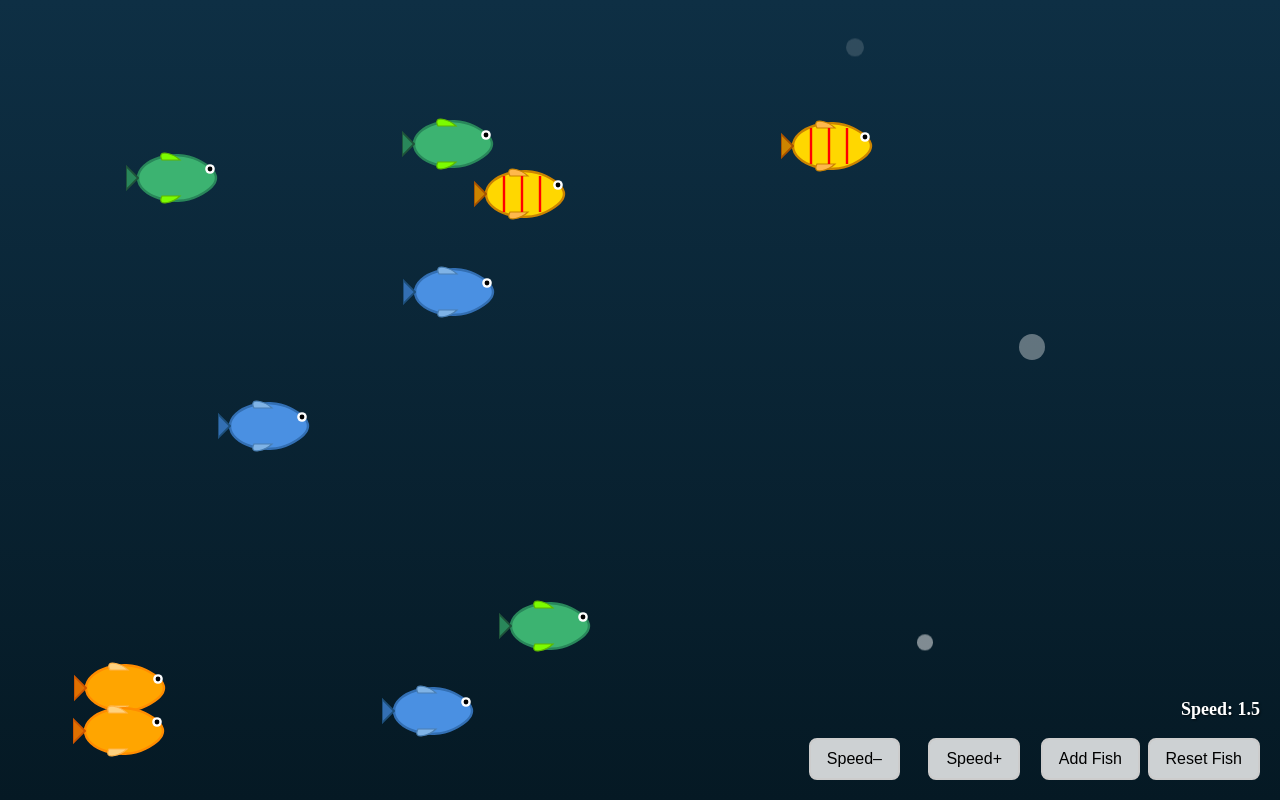
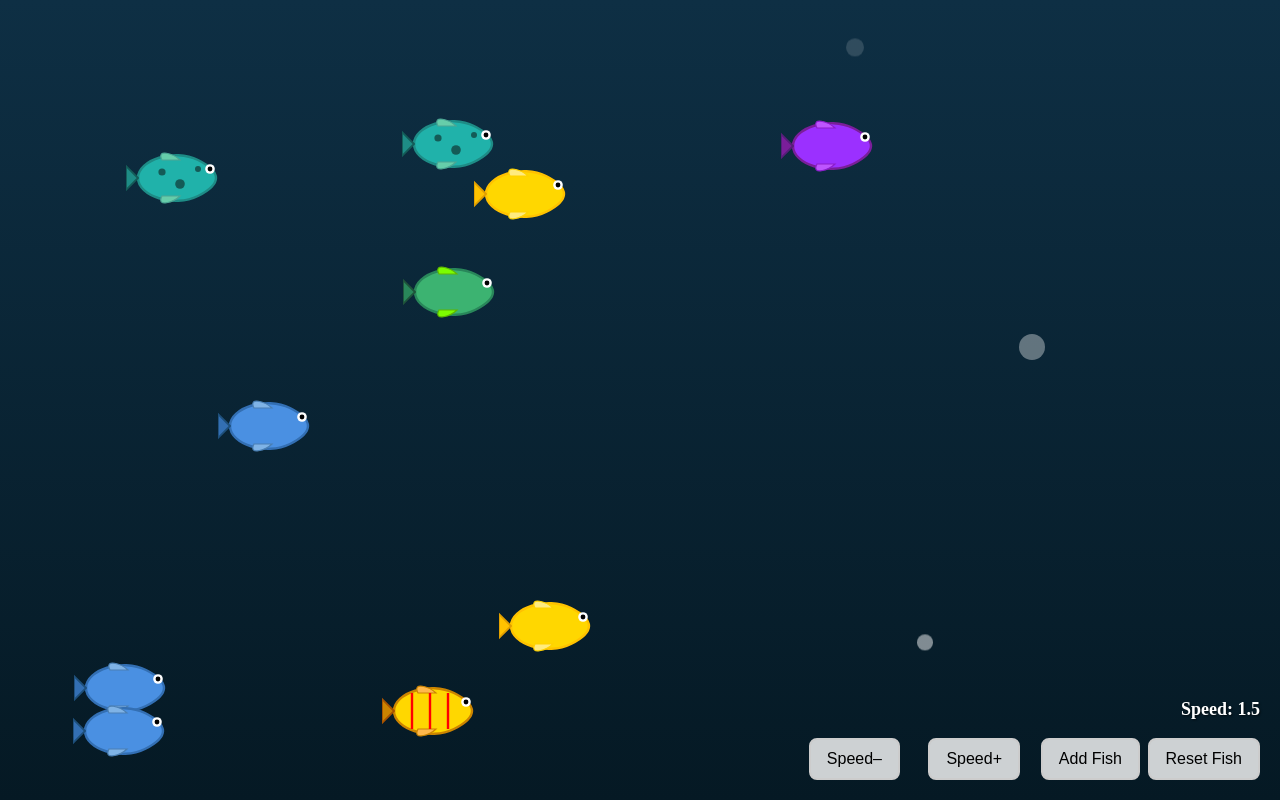
Before and after one commit to BenChalke/chalke-fishing, a React (Create React App) app: page / in a window 1280 px wide. Built offline with nearby package versions, Linux system fonts and the light colour scheme; the HTML template or start-up script is replaced by a standard one.

Commit message:
Added more variants of fish

```diff
--- a/src/App.js
+++ b/src/App.js
@@ -1,3 +1,4 @@
+// src/App.js
 import React, { useState, useEffect, useRef } from 'react';
 import './App.css';
 import Fish from './components/Fish';
@@ -13,9 +14,17 @@ const REPULSE_DISTANCE = 100;
 const MIN_SPEED = 0.5;
 const MAX_SPEED = 20.0;
 
-const FISH_TYPES = ['orange', 'blue', 'striped', 'green'];
+// Now we have 7 types
+const FISH_TYPES = [
+  'orange',
+  'blue',
+  'striped',
+  'green',
+  'purple',
+  'yellow',
+  'spotted',
+];
 
-/** Generates an initial array of fish (id, x, y, angle, type) */
 function createInitialFish() {
   const width = window.innerWidth;
   const height = window.innerHeight;
@@ -31,27 +40,19 @@ function createInitialFish() {
 }
 
 function App() {
-  // 1) State for all fish
   const [fishArray, setFishArray] = useState([]);
-  // 2) Shared speed for every fish
   const [speed, setSpeed] = useState(1.5);
-  // 3) Cursor position & hook‐jerk
   const [cursorPos, setCursorPos] = useState({ x: -1000, y: -1000 });
   const [isJerking, setIsJerking] = useState(false);
-  // 4) Ongoing catch animations
   const [catchAnimations, setCatchAnimations] = useState([]);
 
-  // Ref to keep latest cursor position inside the movement loop
   const cursorRef = useRef({ x: -1000, y: -1000 });
-  // Ref to generate unique IDs for newly added fish
   const nextId = useRef(FISH_COUNT);
 
-  // Populate fish once on mount
   useEffect(() => {
     setFishArray(createInitialFish());
   }, []);
 
-  // Movement loop: recalculates positions whenever speed changes
   useEffect(() => {
     const interval = setInterval(() => {
       setFishArray((prevFish) => {
@@ -60,12 +61,10 @@ function App() {
 
         return prevFish.map((fish) => {
           let { id, x, y, angle, type } = fish;
-
-          // Compute dx, dy from angle & current speed
           let dx = Math.cos(angle) * speed;
           let dy = Math.sin(angle) * speed;
 
-          // Repulsion if cursor is close
+          // Repulsion
           const centerX = x + FISH_SIZE / 2;
           const centerY = y + FISH_SIZE / 4;
           const diffX = centerX - cursorRef.current.x;
@@ -82,14 +81,14 @@ function App() {
           let newY = y + dy;
           let newAngle = angle;
 
-          // Horizontal bounce: reflect angle
+          // Horizontal bounce
           if (newX <= 0 || newX + FISH_SIZE >= w) {
             newAngle = Math.PI - angle;
             dx = Math.cos(newAngle) * speed;
             newX = x + dx;
           }
 
-          // Vertical bounce: reflect angle
+          // Vertical bounce
           if (newY <= 0 || newY + FISH_SIZE / 2 >= h) {
             newAngle = -angle;
             dy = Math.sin(newAngle) * speed;
@@ -104,7 +103,6 @@ function App() {
     return () => clearInterval(interval);
   }, [speed]);
 
-  // Track global mouse movement (for repulsion & hook)
   useEffect(() => {
     const handleGlobalMouseMove = (e) => {
       const pos = { x: e.clientX, y: e.clientY };
@@ -115,7 +113,6 @@ function App() {
     return () => window.removeEventListener('mousemove', handleGlobalMouseMove);
   }, []);
 
-  // Hook “jerk” feedback on mousedown
   const handleMouseDown = (e) => {
     const pos = { x: e.clientX, y: e.clientY };
     cursorRef.current = pos;
@@ -124,7 +121,6 @@ function App() {
     setTimeout(() => setIsJerking(false), 300);
   };
 
-  // When a fish is clicked: remove it + start its catch animation
   const handleFishClick = (fishId, e) => {
     e.stopPropagation();
     const { x: curX, y: curY } = cursorPos;
@@ -135,22 +131,19 @@ function App() {
     ]);
   };
 
-  // Remove a catch animation when it finishes
   const handleCatchAnimationEnd = (animId) => {
     setCatchAnimations((prev) => prev.filter((a) => a.id !== animId));
   };
 
   const isCatching = catchAnimations.length > 0;
 
-  // Reset: clear catches, repopulate fish, and reset speed to 1.5
   const handleReset = () => {
     setCatchAnimations([]);
     setFishArray(createInitialFish());
     nextId.current = FISH_COUNT;
-    setSpeed(1.5); // ← also reset speed here
+    setSpeed(1.5);
   };
 
-  // Add one new fish at random pos/angle/type
   const handleAddFish = () => {
     const width = window.innerWidth;
     const height = window.innerHeight;
@@ -163,22 +156,20 @@ function App() {
     setFishArray((prev) => [...prev, newFish]);
   };
 
-  // Decrease speed by 0.5, down to MIN_SPEED
   const handleSpeedDown = () => {
     setSpeed((s) => Math.max(MIN_SPEED, parseFloat((s - 0.5).toFixed(2))));
   };
 
-  // Increase speed by 0.5, up to MAX_SPEED (20.0)
   const handleSpeedUp = () => {
     setSpeed((s) => Math.min(MAX_SPEED, parseFloat((s + 0.5).toFixed(2))));
   };
 
   return (
     <div className="container" onMouseDown={handleMouseDown}>
-      {/* 1) Bubbles */}
+      {/* Bubbles */}
       <Bubbles />
 
-      {/* 2) Live fish */}
+      {/* Live fish */}
       {fishArray.map((fish) => (
         <Fish
           key={fish.id}
@@ -191,12 +182,12 @@ function App() {
         />
       ))}
 
-      {/* 3) Cursor hook (hidden if catching) */}
+      {/* Cursor hook (hidden if catching) */}
       {!isCatching && (
         <Hook x={cursorPos.x} y={cursorPos.y} jerking={isJerking} />
       )}
 
-      {/* 4) Catch animations (dead fish + pulling hook) */}
+      {/* Catch animations */}
       {catchAnimations.map((anim) => (
         <CatchAnimation
           key={anim.id}
@@ -207,10 +198,10 @@ function App() {
         />
       ))}
 
-      {/* 5) Display current speed */}
+      {/* Display current speed */}
       <div className="speed-label">Speed: {speed.toFixed(1)}</div>
 
-      {/* 6) Control buttons in bottom‐right: Speed–, Speed+, Add Fish, Reset Fish */}
+      {/* Control buttons */}
       <button className="control-button speed-down" onClick={handleSpeedDown}>
         Speed–
       </button>
--- a/src/components/Fish.js
+++ b/src/components/Fish.js
@@ -3,15 +3,17 @@ import React from 'react';
 import './Fish.css';
 
 /**
- * Fish component with multiple “types.” Each type has a different color scheme and slight shape variation.
+ * Fish component supporting seven variants:
+ *  - orange, blue, striped, green, purple, yellow, spotted
+ *  - Each has its own color scheme and minor shape/pattern tweaks.
  *
  * Props:
- *  - x: left (px)
- *  - y: top (px)
- *  - size: width in px (height = size × 0.5)
+ *  - x: left position (px)
+ *  - y: top position (px)
+ *  - size: width (px) (height = size × 0.5)
  *  - onClick: callback when fish is clicked
- *  - isDead: boolean; if true, overlay a red “✕” on the eye and desaturate
- *  - type: one of "orange", "blue", "striped", "green"
+ *  - isDead: if true, desaturate and overlay cross on eye
+ *  - type: one of the seven types
  */
 export default function Fish({ x, y, size, onClick, isDead, type }) {
   const fishWidth = size;
@@ -26,7 +28,6 @@ export default function Fish({ x, y, size, onClick, isDead, type }) {
     cursor: onClick ? 'pointer' : 'default',
   };
 
-  // Choose color scheme based on type & dead/alive
   let bodyFill, bodyStroke, tailFill, tailStroke, finFill, finStroke, eyeFill;
 
   switch (type) {
@@ -41,7 +42,6 @@ export default function Fish({ x, y, size, onClick, isDead, type }) {
       break;
 
     case 'striped':
-      // body: yellow with red stripes
       bodyFill = isDead ? '#999999' : '#FFD700';
       bodyStroke = isDead ? '#666666' : '#CC8400';
       tailFill = isDead ? '#666666' : '#CC8400';
@@ -61,8 +61,37 @@ export default function Fish({ x, y, size, onClick, isDead, type }) {
       eyeFill = isDead ? '#CCCCCC' : '#FFFFFF';
       break;
 
-    default:
-      // "orange"
+    case 'purple':
+      bodyFill = isDead ? '#8C7AA5' : '#9B30FF';
+      bodyStroke = isDead ? '#6A5E7A' : '#7A1E9A';
+      tailFill = isDead ? '#6A5E7A' : '#7A1E9A';
+      tailStroke = isDead ? '#4B3A52' : '#561E7A';
+      finFill = isDead ? '#A396C1' : '#BE55FF';
+      finStroke = isDead ? '#7F6DA2' : '#8C1ECC';
+      eyeFill = isDead ? '#CCCCCC' : '#FFFFFF';
+      break;
+
+    case 'yellow':
+      bodyFill = isDead ? '#A09A4C' : '#FFD700';
+      bodyStroke = isDead ? '#87824B' : '#FFC200';
+      tailFill = isDead ? '#87824B' : '#FFC200';
+      tailStroke = isDead ? '#5F5B32' : '#E09E00';
+      finFill = isDead ? '#C0BA6C' : '#FFEB7F';
+      finStroke = isDead ? '#9E984D' : '#FFD200';
+      eyeFill = isDead ? '#CCCCCC' : '#FFFFFF';
+      break;
+
+    case 'spotted':
+      bodyFill = isDead ? '#606F6D' : '#20B2AA';
+      bodyStroke = isDead ? '#4A5958' : '#1E8C86';
+      tailFill = isDead ? '#4A5958' : '#1E8C86';
+      tailStroke = isDead ? '#2F3A39' : '#145B57';
+      finFill = isDead ? '#728D8C' : '#66CDAA';
+      finStroke = isDead ? '#5E7675' : '#4CA694';
+      eyeFill = isDead ? '#CCCCCC' : '#FFFFFF';
+      break;
+
+    default: // "orange"
       bodyFill = isDead ? '#777777' : '#FFA500';
       bodyStroke = isDead ? '#555555' : '#FF8C00';
       tailFill = isDead ? '#555555' : '#E07000';
@@ -109,7 +138,7 @@ export default function Fish({ x, y, size, onClick, isDead, type }) {
           strokeWidth="3"
         />
 
-        {/* Dorsal (top) fin */}
+        {/* Dorsal fin */}
         <path
           d="
             M60 20
@@ -121,7 +150,7 @@ export default function Fish({ x, y, size, onClick, isDead, type }) {
           strokeWidth="2"
         />
 
-        {/* Pelvic (bottom) fin */}
+        {/* Pelvic fin */}
         <path
           d="
             M60 80
@@ -133,13 +162,11 @@ export default function Fish({ x, y, size, onClick, isDead, type }) {
           strokeWidth="2"
         />
 
-        {/* Eye (circle) */}
+        {/* Eye */}
         <circle cx="140" cy="35" r="8" fill={eyeFill} />
-
-        {/* Pupil */}
         <circle cx="140" cy="35" r="4" fill={isDead ? '#444444' : '#000000'} />
 
-        {/* Red “✕” on the eye if dead */}
+        {/* Red “✕” over eye if dead */}
         {isDead && (
           <g stroke="#FF0000" strokeWidth="3">
             <line x1="136" y1="31" x2="144" y2="39" />
@@ -147,24 +174,21 @@ export default function Fish({ x, y, size, onClick, isDead, type }) {
           </g>
         )}
 
-        {/* Additional detail for striped fish */}
+        {/* Stripes for striped fish (only when alive) */}
         {type === 'striped' && !isDead && (
           <>
-            <path
-              d="M50 20 L50 80"
-              stroke="#FF0000"
-              strokeWidth="4"
-            />
-            <path
-              d="M80 20 L80 80"
-              stroke="#FF0000"
-              strokeWidth="4"
-            />
-            <path
-              d="M110 20 L110 80"
-              stroke="#FF0000"
-              strokeWidth="4"
-            />
+            <path d="M50 20 L50 80" stroke="#FF0000" strokeWidth="4" />
+            <path d="M80 20 L80 80" stroke="#FF0000" strokeWidth="4" />
+            <path d="M110 20 L110 80" stroke="#FF0000" strokeWidth="4" />
+          </>
+        )}
+
+        {/* Spots for spotted fish (only when alive) */}
+        {type === 'spotted' && !isDead && (
+          <>
+            <circle cx="60" cy="40" r="6" fill="#145B57" />
+            <circle cx="90" cy="60" r="8" fill="#145B57" />
+            <circle cx="120" cy="35" r="5" fill="#145B57" />
           </>
         )}
       </svg>
```
